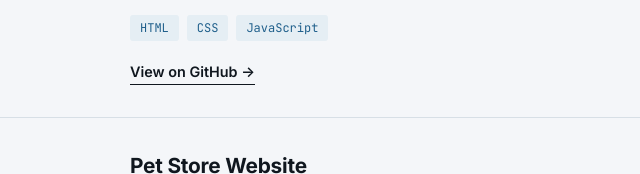
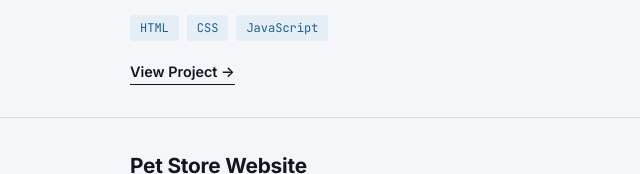
Before and after one commit to harshrathour456-blip/PORTFOLIO, a plain HTML site: page index.html in a window 1280 px wide. Shown: the part 1337-1511 px from the top of the page, 300-940 px from the left. Drawn offline with Linux system fonts and the light colour scheme; a script that the page names is missing.

Commit message:
I change git link to website link

```diff
--- a/index.html
+++ b/index.html
@@ -75,7 +75,7 @@
           <span class="stack-chip">CSS</span>
           <span class="stack-chip">JavaScript</span>
         </div>
-        <a class="project-link" href="https://github.com/harshrathour456-blip/Project-Barber" target="_blank" rel="noopener">View on GitHub →</a>
+        <a class="project-link" href="https://harshrathour456-blip.github.io/Project-Barber/" target="_blank" rel="noopener">View Project →</a>
       </div>
     </div>
 
```
